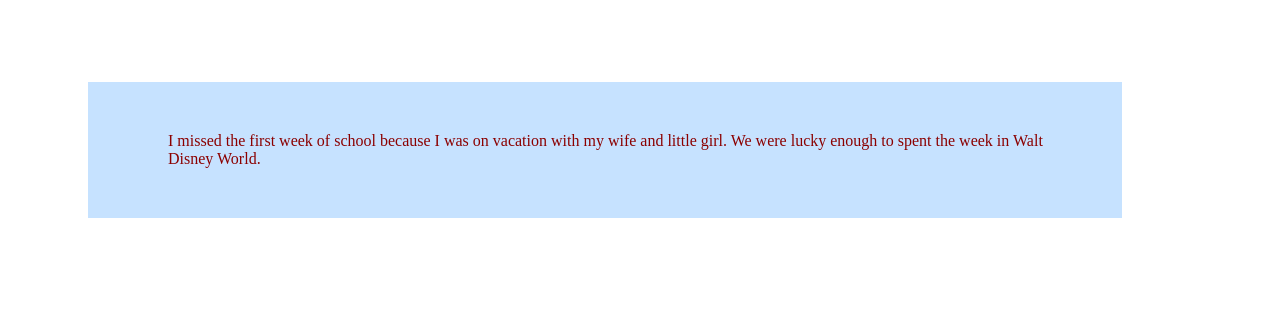
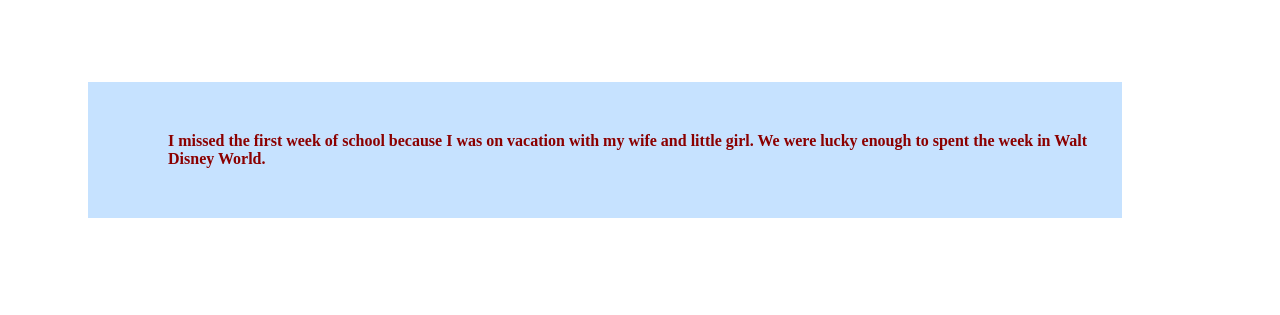
Before and after one commit to lmaguire24/html-me-something, a plain HTML site: page index.html in a window 1280 px wide. Shown: the part 428-743 px from the top of the page. Drawn offline with Linux system fonts and the light colour scheme.

Commit message:
Lastest minor changes

```diff
--- a/index.html
+++ b/index.html
@@ -12,8 +12,8 @@
     <main>
             <img src="images/MK_PARTLEFT_20170112_7921163463.jpg">
         <article>
-    <p class="first">I missed the first week of school because I was on vacation with my wife and little girl. We were lucky enough
-    to spent the week in Walt Disney World.</p>
+    <p class="first"><strong>I missed the first week of school because I was on vacation with my wife and little girl. We were lucky enough
+    to spent the week in Walt Disney World.</strong></p>
     <p id="second">We stayed at the Coronado Springs resort, which was just OK. For the money I don't know if it was
     worth it.</p>
         </article>
--- a/style.css
+++ b/style.css
@@ -19,6 +19,7 @@ img {
 
 .first {
     color:darkred;
+
 }
 
 #second {
```
